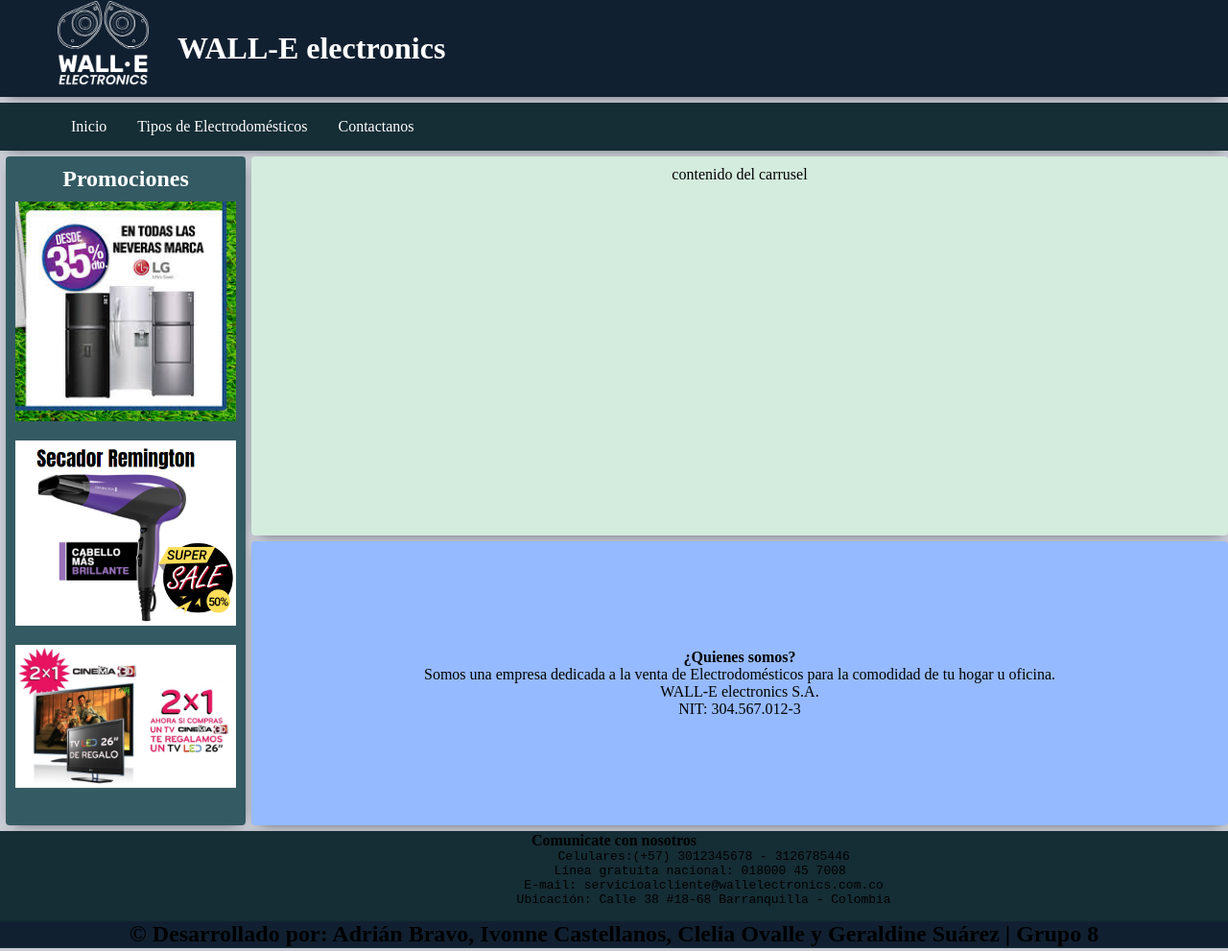
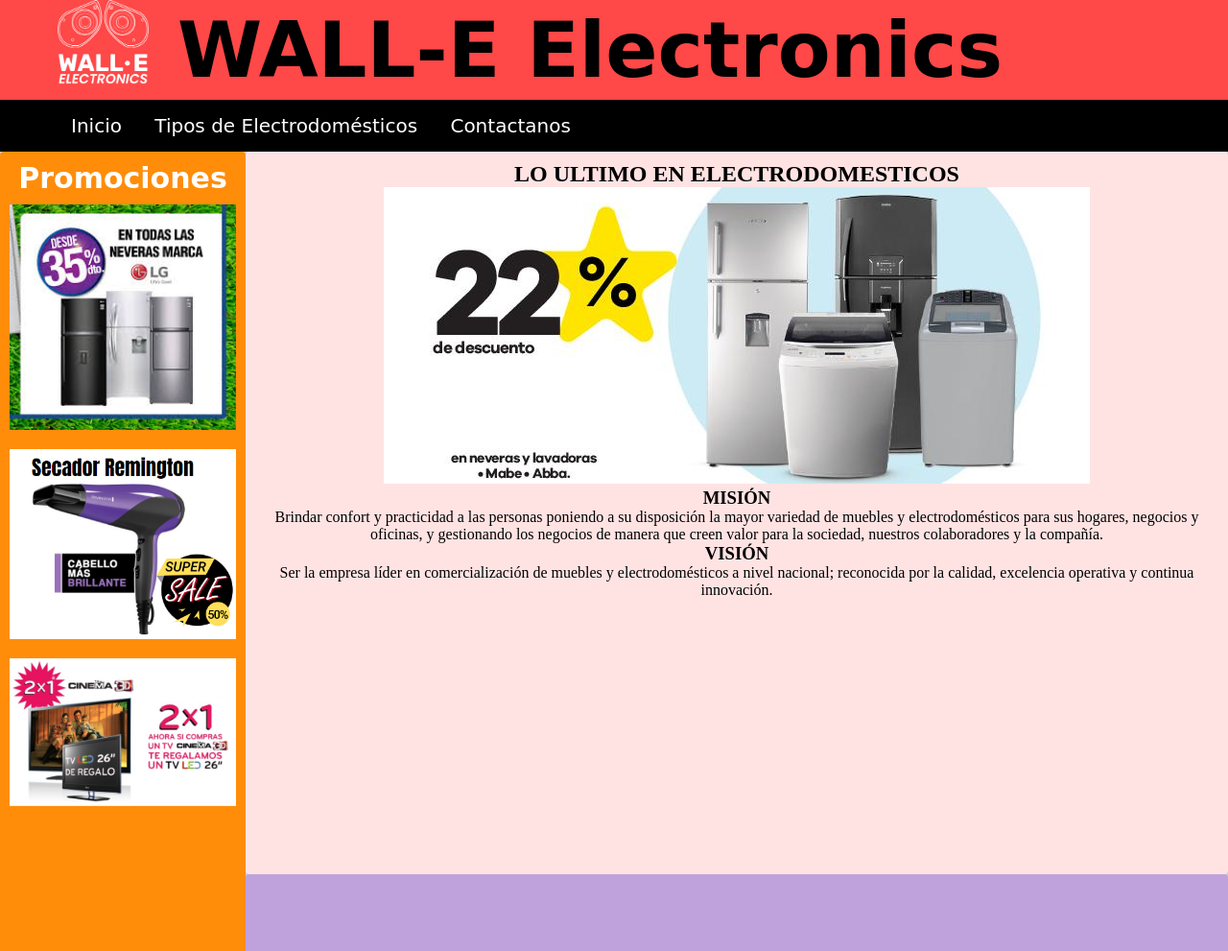
Before and after one commit to Adrian-Bravo/BaseDeDatos, a plain HTML site: page index.html in a window 1280 px wide. Shown: the top 991 px of the page at 96% size. Drawn offline with Linux system fonts and the light colour scheme.

Commit message:
agregue estilos,colores,posiciones,fuentes

```diff
--- a/css/estilo.css
+++ b/css/estilo.css
@@ -7,9 +7,11 @@
 body {
     background: #C9CCD5;
 }
-
+/* .visionmisio{
+text-align: right;
+} */
 .contenedor > *{
-    box-shadow: 1px 3px 13px -8px #000000;
+    /* box-shadow: 1px 3px 13px -8px #000000; */
     padding: 10px;
     text-align: center;
 }
@@ -19,9 +21,9 @@ body {
     width: 100%;
 	margin: 0px auto;
     display: grid;
-    grid-gap: 6px;
+    /* grid-gap: 6px; */
     grid-template-columns: 20% auto;
-    grid-template-rows: auto 5% 40% 30% auto;
+    grid-template-rows: auto 5% 70% 20% auto;
 }
 
 /* Aquí le doy bordes redondeados solo a los elementos seleccionados */
@@ -33,13 +35,15 @@ body {
 
 .contenedor .header{
     grid-column: span 2;
-    background: #112031;
+    background:rgb(255, 72, 72) ;
     display: flex;
     justify-content: start;
     align-items: center;
     gap: 30px;
     padding: 0;
-    color: white;
+    color: black;
+    font-family: 'Great Vibes', cursive;
+    font-size: 40px;
 }
 
 .contenedor .header .logo {
@@ -49,10 +53,12 @@ body {
 .navegacion {
     grid-column: span 2;
     grid-row: 2 / 3;
-    background: #152D35;
+    background:black;
     display: flex;
     justify-content: start;
     align-items: center;
+    font-family: 'Dancing Script', cursive;
+    font-size: 20px;
 }
 
 .navegacion ul {
@@ -74,34 +80,40 @@ body {
 }
 
 .menu li a:hover {
-    background: #7C83FD;
+    background:rgb(255, 72, 72);
 }
 
 .contenedor .promociones {
     /* grid-area: promociones; */
     grid-column: 1 / 2;
     grid-row: 3 / 5;
-    background: #345B63;
+    background: #ff8d0a;
     display: flex;
     justify-content: start;
     align-items: center;
     flex-direction: column;
     color: white;
-    margin-left:6px;
+
+    font-family: 'Great Vibes', cursive;
+    font-size: 20px;
+}
+.titulocarrucel{
+    font-family: 'Great Vibes', cursive;
+
 }
 
 .contenedor .main {
     /* grid-area: main; */
     grid-column: 2 / 3;
     grid-row: 3 / 4;
-    background: #D4ECDD;
+    background: rgb(255, 227, 227);
 }
 
 .contenedor .info {
     /* grid-area: info;  */
     grid-column: 2 / 3;
     grid-row: 4 / 5;
-    background: #96BAFF;
+    background: rgb(191, 162, 219);
     display: flex;
     justify-content: center;
     align-items: center;
@@ -112,7 +124,8 @@ body {
     /* grid-area: footer; */
     grid-column: 1 / 3;
     grid-row: 5 / 6;
-    background: #152D35;
+    background: black;
+    color: blanchedalmond;
     display: flex;
     justify-content: center;
     align-items: center;
@@ -124,10 +137,12 @@ body {
     /* display: block; */
     width: 100%;
     margin: 10px;
+
+
 }
 
 .buttom {
-    background: #112031;
+    background: black);
     padding: auto;
     width: 100%;
 }
--- a/index.html
+++ b/index.html
@@ -17,7 +17,7 @@
                 <img src="./images/Recurso 2.png" width="95px" alt="Logotipo de WALL-E electronics">
             </div>
             <div class="titulo_pagina">
-                <h1>WALL-E electronics</h1>
+                <h1>WALL-E Electronics</h1>
             </div>
         </header>
 
@@ -43,12 +43,43 @@
         </aside>
 
         <article class="main">
-        contenido del carrusel
+        <h1 class="titulocarrusel">LO ULTIMO EN ELECTRODOMESTICOS</h1>
+        <img class="img" src="images/lo ultimo 1.jpeg" alt="lo ultimo 1">
+        <div >
+            <p >
+                <h3 >MISIÓN</h3>
+
+
+                     Brindar confort y practicidad a las personas poniendo a su disposición la mayor variedad de muebles y electrodomésticos para sus hogares, negocios y oficinas, y gestionando los negocios de manera que creen valor para la sociedad, nuestros colaboradores y la compañía.
+
+                   <h3>VISIÓN</h3>
+
+                   Ser la empresa líder en comercialización de muebles y electrodomésticos a nivel nacional; reconocida por la calidad, excelencia operativa y continua innovación.
+            </p>
+        </div>
         </article>
 
         <div class="info">
+
+                <!-- <div >
+                <p >
+                    <h3 >MISIÓN</h3>
+
+
+                         Brindar confort y practicidad a las personas poniendo a su disposición la mayor variedad de muebles y electrodomésticos para sus hogares, negocios y oficinas, y gestionando los negocios de manera que creen valor para la sociedad, nuestros colaboradores y la compañía.
+
+                       <h3>VISIÓN</h3>
+
+                       Ser la empresa líder en comercialización de muebles y electrodomésticos a nivel nacional; reconocida por la calidad, excelencia operativa y continua innovación.
+                </p>
+            </div> -->
+
+
+        </div>
+
+        <footer class="footer">
+            <div> <p>
                 <h4>¿Quienes somos?</h4>
-                <p>
                 Somos una empresa dedicada a la venta de
                 Electrodomésticos para la comodidad de tu
                 hogar u oficina.
@@ -56,17 +87,15 @@
                 WALL-E electronics S.A. <br>
                 NIT: 304.567.012-3
                 </p>
+            </div>
+                <div class="content-foo">
 
-        </div>
-
-        <footer class="footer">
-                <div class="content-foo">
                     <h4>Comunicate con nosotros</h4>
                     <pre >
-                        Celulares:(+57) 3012345678 - 3126785446
-                        Línea gratuita nacional: 018000 45 7008
-                        E-mail: servicioalcliente@wallelectronics.com.co
-                        Ubicación: Calle 38 #18-68 Barranquilla - Colombia
+                Celulares:(+57) 3012345678 - 3126785446
+                Línea gratuita nacional: 018000 45 7008
+                E-mail: servicioalcliente@wallelectronics.com.co
+                Ubicación: Calle 38 #18-68 Barranquilla - Colombia
                     </pre>
                 </div>
 
```
Also changed, not shown: images/lo ultimo 1.jpeg (added).
